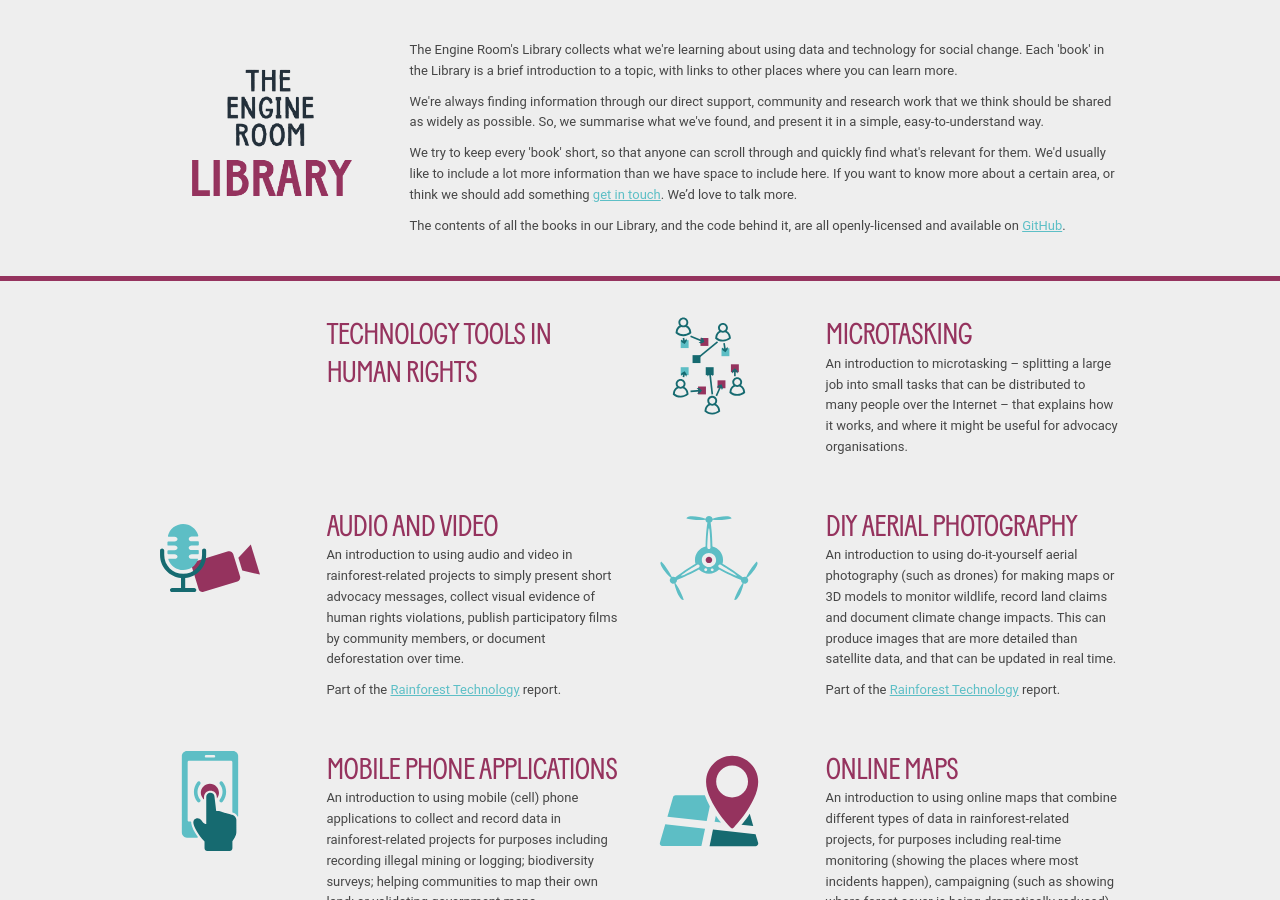
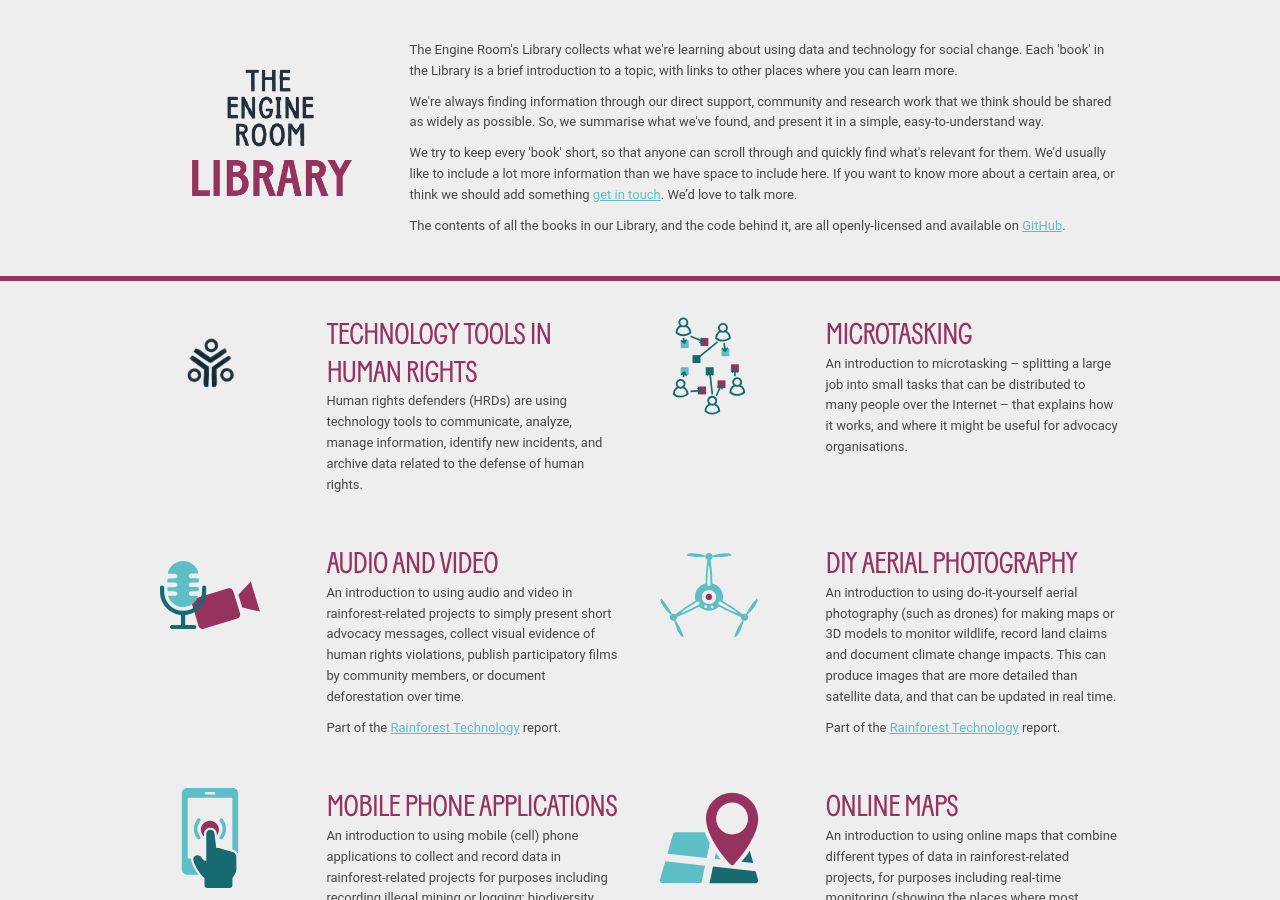
Before and after one commit to the-engine-room/library, a Jekyll site: the page built from index.html, in a window 1280 px wide and 900 px high. Built offline with Jekyll 4.4.1, drawn with Linux system fonts in a browser that asks for light colours; nearby versions of some CDN libraries; comment, search, counter and statistics services are not loaded.

Commit message:
Added description, image, and funder name to Human Rights Technology page.

```diff
--- a/_books/humanrights-tech.md
+++ b/_books/humanrights-tech.md
@@ -2,10 +2,12 @@
 
 layout: page
 title: Technology Tools in Human Rights
+description: Human rights defenders (HRDs) are using technology tools to communicate, analyze, manage information, identify new incidents, and archive data related to the defense of human rights.
+image: /media/index/ER_HumanRights.png
+funder_name: The Oak Foundation
 funder_logo: /images/logos/oak.png
 funder_link: //oakfnd.org/
 published: true
-themecolor: "#006699"
 navigation:
   - Introduction
   - Definition
@@ -17,7 +19,6 @@ navigation:
   - Conclusion
 
 ---
-
 
 # Technology Tools in Human Rights
 
```
Also changed, not shown: media/index/ER_HumanRights.png (added).
